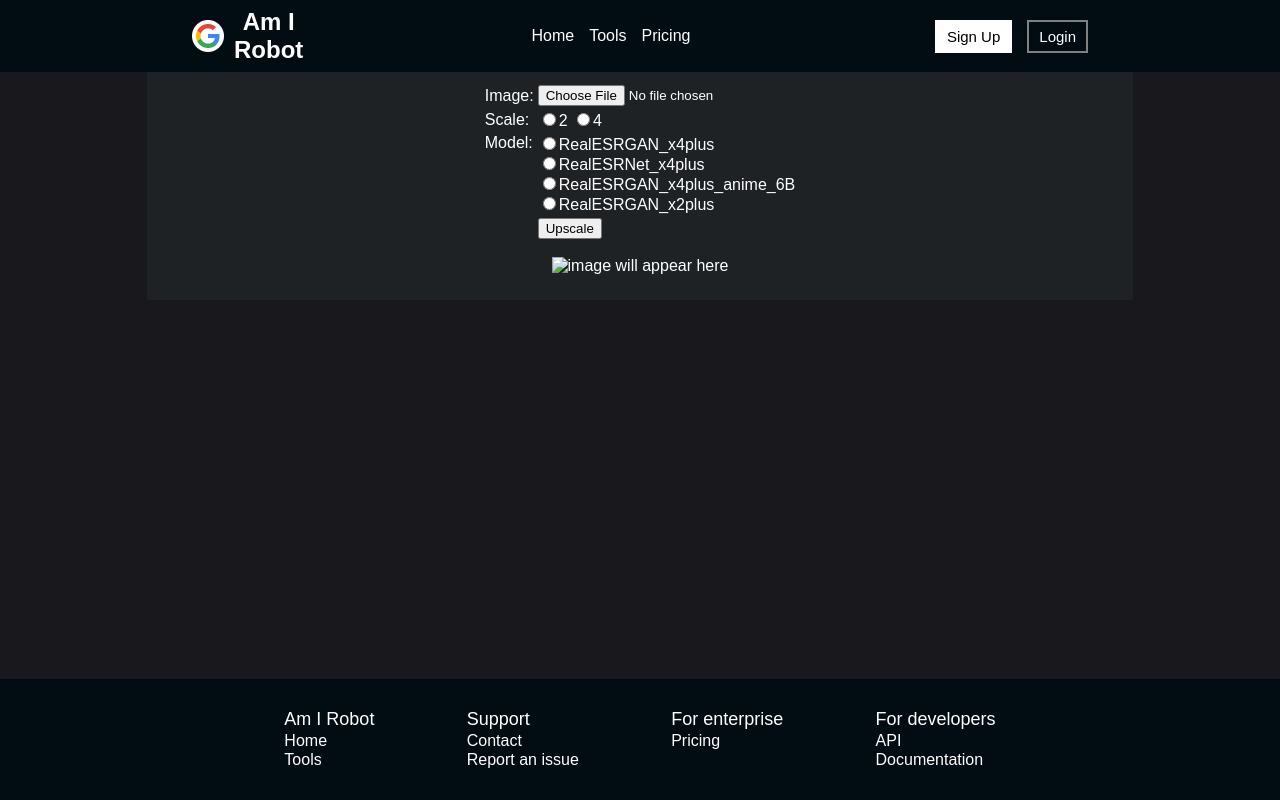
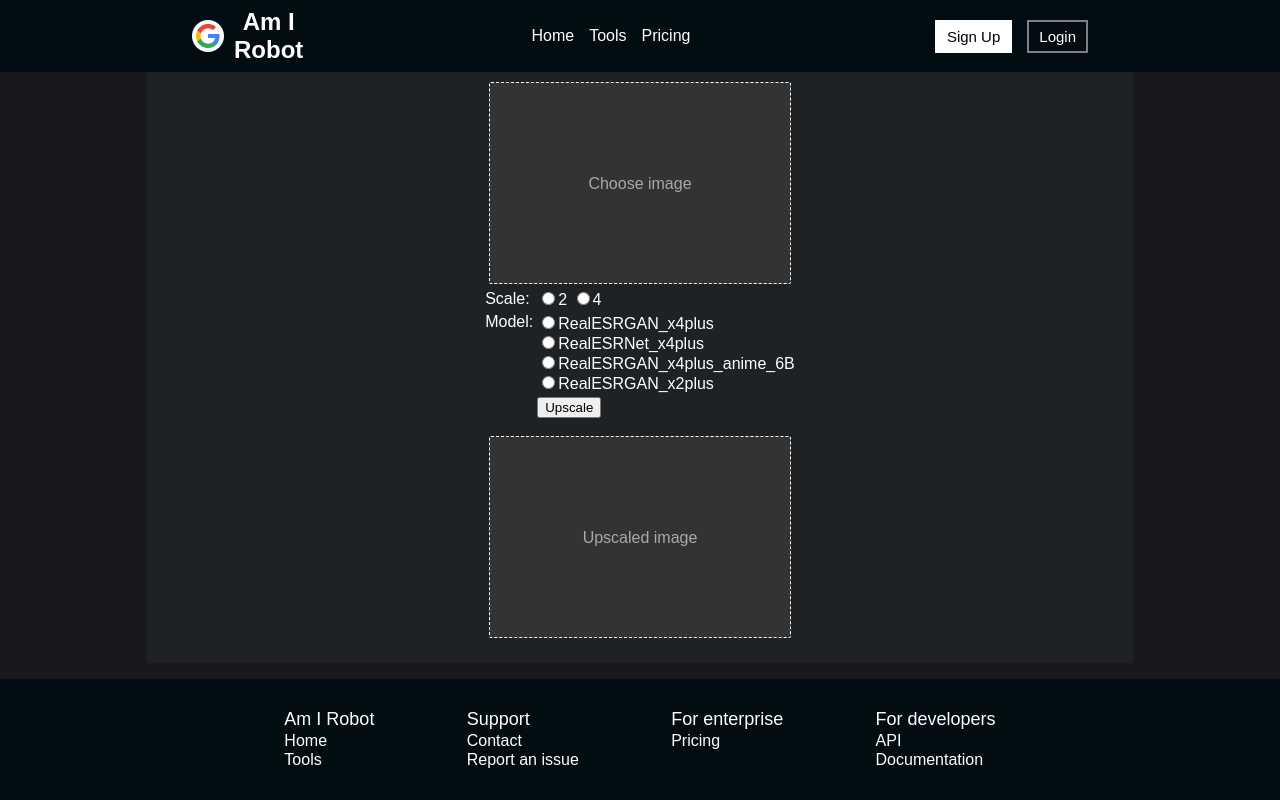
Before and after one commit to someuser32/ai_website, a FastAPI app: page /tools/upscaler in a window 1280 px wide. Run offline with FastAPI, Linux system fonts and the light colour scheme; parts of the project's set-up code (start-up, migrations or seed data) failed here and were passed over; some web fonts are replaced.

Commit message:
upscaler.html changes

```diff
--- a/routes/tools.py
+++ b/routes/tools.py
@@ -43,7 +43,12 @@ class ToolsPage(BaseRoute):
 		await websocket.accept()
 
 		img = await websocket.receive_bytes()
-		await websocket.send_text("Waiting for json input...")
+		image = PIL.Image.open(io.BytesIO(img))
+		if (image.size[0] * image.size[1]) > (800*800):
+			await websocket.send_json({"status": "error", "reason": f"cannot process image greater than {800*800} pixels! (> ~800*800)"})
+			return await websocket.close()
+
+		await websocket.send_json({"status": "success"})
 
 		data = await websocket.receive_json()
 		if data["scale"] not in (2, 4):
@@ -54,7 +59,7 @@ class ToolsPage(BaseRoute):
 			return await websocket.close()
 
 		loop = asyncio.get_event_loop()
-		out_img = await loop.run_in_executor(None, self.upscaler.upscale, PIL.Image.open(io.BytesIO(img)), data["scale"], data["model"])
+		out_img = await loop.run_in_executor(None, self.upscaler.upscale, image, data["scale"], data["model"])
 		out_img_io = io.BytesIO()
 		out_img.save(out_img_io, "png")
 		out_img_io.seek(0)
--- /dev/null
+++ b/routes/tools_util/sketchmaker/__init__.py
@@ -0,0 +1 @@
+from .sketchmaker import SketchMaker
--- a/routes/tools_util/upscaler/upscaler.py
+++ b/routes/tools_util/upscaler/upscaler.py
@@ -55,7 +55,7 @@ class Upscaler:
 				ROOT_DIR = os.path.dirname(os.path.abspath(__file__))
 				for url in model_info["urls"]:
 					model_path = load_file_from_url(url=url, model_dir=os.path.join(ROOT_DIR, "weights"), progress=True, file_name=None)
-			type(self).upsamplers[model_name] = RealESRGANer(scale=model_info["netscale"], model_path=model_path, dni_weight=None, model=type(self).models[model_name], tile=192, tile_pad=8, pre_pad=0, half=True)
+			type(self).upsamplers[model_name] = RealESRGANer(scale=model_info["netscale"], model_path=model_path, dni_weight=None, model=type(self).models[model_name], tile=512, tile_pad=10, pre_pad=0, half=True)
 		return True
 
 	def upscale(self, input_img: PIL.Image.Image, outscale: int=4, model_name: str="RealESRGAN_x4plus_anime_6B") -> PIL.Image.Image | None:
--- a/static/css/header/index.css
+++ b/static/css/header/index.css
@@ -9,4 +9,5 @@
 	top: 0;
 	padding-top: 8px;
 	padding-bottom: 8px;
+	z-index: 10;
 }
--- /dev/null
+++ b/static/css/imagebox.css
@@ -0,0 +1,37 @@
+#Body .Container .ImageBox {
+	width: 300px;
+	height: 200px;
+	border: 1px dashed white;
+	border-radius: 2px;
+	background-color: var(--gray-color);
+	position: relative;
+	justify-content: center;
+	align-items: center;
+	display: flex;
+}
+
+#Body .Container .ImageBox.Clickable {
+	cursor: pointer;
+}
+
+#Body .Container .ImageBox a:first-of-type {
+	position: absolute;
+	top: 46%;
+	width: 100%;
+	text-align: center;
+	color: var(--text-placeholder-color);
+	user-select: none;
+}
+
+#Body .Container .ImageBox.HasImage a:first-of-type {
+	display: none;
+}
+
+#Body .Container .ImageBox:not(.HasImage) img {
+	display: none;
+}
+
+#Body .Container .ImageBox img {
+	max-width: -webkit-fill-available;
+	max-height: -webkit-fill-available;
+}
--- a/static/css/index/index.css
+++ b/static/css/index/index.css
@@ -17,6 +17,10 @@
 }
 
 @media only screen and (max-width: 992px) {
+	#Body .Container .Row {
+		display: block;
+	}
+
 	#Body .Container .Row .Content:not(:first-child) {
 		margin-top: 25px;
 	}
@@ -25,8 +29,7 @@
 		margin-left: 0px;
 	}
 
-	#Body .Container .Row .Image {
-		display: block;
+	#Body .Container .Row .Content.Image {
 		margin-left: auto;
 		margin-right: auto;
 	}
--- a/static/css/styles.css
+++ b/static/css/styles.css
@@ -9,10 +9,13 @@
 	--secondary-accent-color-hover: #cdcdcd;
 	--text-accent-color: white;
 	--text-secondary-color: black;
+	--text-placeholder-color: #a9a9a9;
 	--header-background-color: #020c13;
 	--background-main-color: #1f2225;
 	--background-secondary-color: #19181c;
 	--footer-background-color: #020c13;
+
+	--gray-color: #333;
 }
 
 body {
--- a/static/css/tools/upscaler/index.css
+++ b/static/css/tools/upscaler/index.css
@@ -1,4 +1,5 @@
 @import "../../index/index.css";
+@import "../../imagebox.css";
 
 #Body .Container .Row .UpscalerForm table tbody tr td.top {
 	vertical-align: top;
@@ -10,12 +11,21 @@
 	padding-left: 0;
 }
 
-#Body .Container .Row .UpscalerForm, #Body .Container .Row #UpscaledImage {
+#Body .Container .Row > * {
+	margin-left: auto;
+	margin-right: auto;
+}
+
+#Body .Container .Row .UpscalerForm .ImageBox {
 	margin-left: auto;
 	margin-right: auto;
 }
 
 #Body .Container .Row #UpscaledImage {
 	margin-top: 15px;
-	max-width: 256px;
 }
+
+#Body .Container .Row #UpscaledImage.HasImage .OnlyNotLoaded,
+#Body .Container .Row #UpscaledImage:not(.HasImage) .OnlyLoaded {
+	display: none;
+}
--- a/static/scripts/login/index.js
+++ b/static/scripts/login/index.js
@@ -25,6 +25,7 @@ function Login(username, password, save) {
 			default:
 				break;
 		};
+		document.body.style.cursor = "default";
 	};
 	xhr.send($.param({
 		"username": username,
@@ -32,6 +33,7 @@ function Login(username, password, save) {
 		"save": save != undefined ? +save : 0,
 	}));
 	document.getElementsByName("submit")[0].disabled = true;
+	document.body.style.cursor = "wait";
 	return true;
 };
 
@@ -64,6 +66,7 @@ function Register(username, email, password, captcha) {
 			default:
 				break;
 		};
+		document.body.style.cursor = "default";
 	};
 	xhr.send(JSON.stringify({
 		"username": username,
@@ -72,6 +75,7 @@ function Register(username, email, password, captcha) {
 		"captcha": captcha,
 	}));
 	document.getElementsByName("submit")[0].disabled = true;
+	document.body.style.cursor = "wait";
 	return true;
 };
 
--- a/static/scripts/tools/upscaler/index.js
+++ b/static/scripts/tools/upscaler/index.js
@@ -12,17 +12,29 @@ function Upscale(file, scale, model) {
 	});
 	socket.addEventListener("message", (event) => {
 		if (!send_json) {
-			send_json = true;
-			socket.send(JSON.stringify({
-				"scale": scale,
-				"model": model,
-			}));
+			const msg = JSON.parse(event.data);
+			if (msg["status"] == "success") {
+				send_json = true;
+				socket.send(JSON.stringify({
+					"scale": scale,
+					"model": model,
+				}));
+			} else if (msg["status"] == "error") {
+				if (msg["reason"] != undefined) {
+					alert(msg["reason"]);
+				};
+				document.getElementsByName("submit")[0].disabled = false;
+				document.body.style.cursor = "default";
+				document.getElementById("UpscaledImage").classList.remove("Loading");
+			};
 		} else {
 			if (event.data instanceof Blob) {
-				const blob = new Blob([event.data]);
-				const url = URL.createObjectURL(blob);
-				console.log(url)
-				document.getElementsByName("upscaled-image")[0].src = url;
+				const reader = new FileReader();
+				reader.addEventListener("load", () => {
+					document.getElementsByName("upscaled-image")[0].src = reader.result;
+					document.getElementById("UpscaledImage").classList.add("HasImage");
+				});
+				reader.readAsDataURL(new File([event.data], "upscaled.png", {type: "image/png", lastModified: event.data.lastModified}));
 			} else {
 				const msg = JSON.parse(event.data);
 				if (msg["status"].toLowerCase() == "error") {
@@ -32,7 +44,11 @@ function Upscale(file, scale, model) {
 				};
 			};
 			document.getElementsByName("submit")[0].disabled = false;
+			document.body.style.cursor = "default";
+			document.getElementById("UpscaledImage").classList.remove("Loading");
 		};
 	});
 	document.getElementsByName("submit")[0].disabled = true;
+	document.body.style.cursor = "wait";
+	document.getElementById("UpscaledImage").classList.add("Loading");
 };
--- a/templates/tools/upscaler.html
+++ b/templates/tools/upscaler.html
@@ -17,12 +17,14 @@
 		<div id="Body">
 			<div class="Container">
 				<div class="Row">
-					<form class="UpscalerForm" onsubmit="Upscale(document.getElementsByName('file')[0].files[0], parseInt(document.getElementsByName('scale')[0].value), document.getElementsByName('model')[0].value); return false;">
+					<form class="UpscalerForm" onsubmit="Upscale(document.getElementsByName('input-image')[0].uploaded_files[0], parseInt(document.getElementsByName('scale')[0].value), document.getElementsByName('model')[0].value); return false;">
 						<table>
 							<tbody>
 								<tr class="File">
-									<td>Image:</td>
-									<td><input name="file" type="file" required></td>
+									<div id="InputFile" class="ImageBox Clickable" name="input-image" onclick="FileClick(this, ['image/png', '.jpg', '.jpeg'], ImageFiles)" ondrop="FileDrop(this, ['png', 'jpeg', 'jpg'], event, ImageFiles);" ondragover="event.preventDefault();" required>
+										<a>Choose image</a>
+										<img/>
+									</div>
 								</tr>
 								<tr class="Scale">
 									<td>Scale:</td>
@@ -36,7 +38,7 @@
 									<td>
 										<ul>
 											{% for model_name in models %}
-											<li><label><input name="model" type="radio" required value="{{ model_name }}">{{ model_name }}</label></li>
+												<li><label><input name="model" type="radio" required value="{{ model_name }}">{{ model_name }}</label></li>
 											{% endfor %}
 										</ul>
 									</td>
@@ -50,7 +52,13 @@
 					</form>
 				</div>
 				<div class="Row">
-					<img id="UpscaledImage" name="upscaled-image" alt="image will appear here" />
+					<div id="UpscaledImage" class="ImageBox">
+						<img class="OnlyLoaded" name="upscaled-image" alt="upscaled" />
+						<a class="OnlyNotLoaded NotLoading">Upscaled image</a>
+						<svg class="LoadingSpinner" viewBox="0 0 50 50">
+							<circle class="path" cx="25" cy="25" r="20" fill="none" stroke-width="5" />
+						</svg>
+					</div>
 				</div>
 			</div>
 		</div>
```
Also changed, not shown: other parts of static/css/styles.css (+44 -6 lines), routes/tools_util/sketchmaker/sketchmaker.py (added, +31 -0 lines), static/scripts/lib/util.js (+56 -0 lines), README.md.
